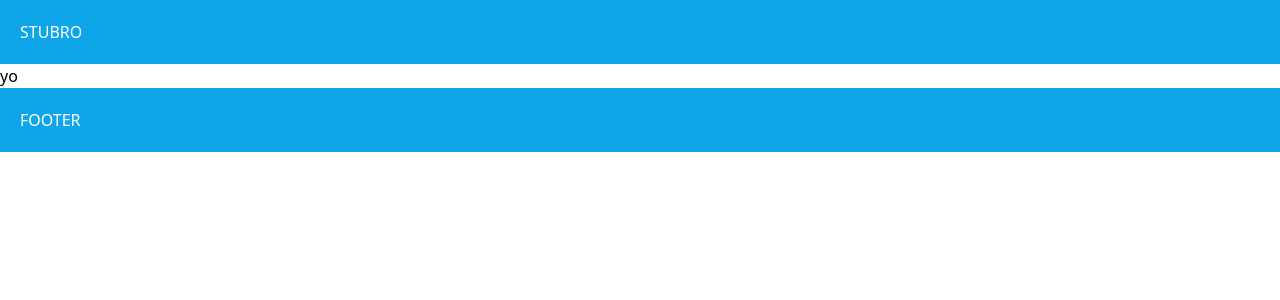
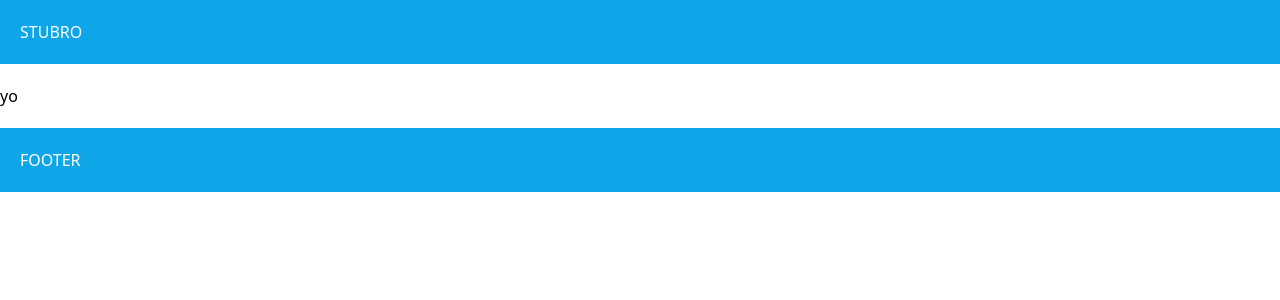
Before and after one commit to kazukitaninaka/stubro, a Next.js app in the folder app/: page / in a window 1280 px wide. Shown: the top 300 px of the page. Built offline with nearby package versions, Linux system fonts and the light colour scheme.

Commit message:
adjust Layout style

```diff
--- a/app/components/Layout.tsx
+++ b/app/components/Layout.tsx
@@ -6,7 +6,7 @@
       <header className="bg-sky-500 p-5 text-white">
         <h1>STUBRO</h1>
       </header>
-      <div>{children}</div>
+      <div className="container mx-auto py-5">{children}</div>
       <footer className="bg-sky-500 p-5 text-white">FOOTER</footer>
     </div>
   );
```
